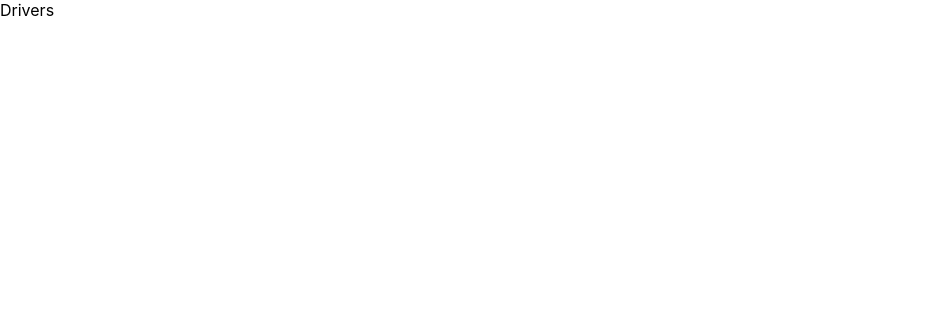
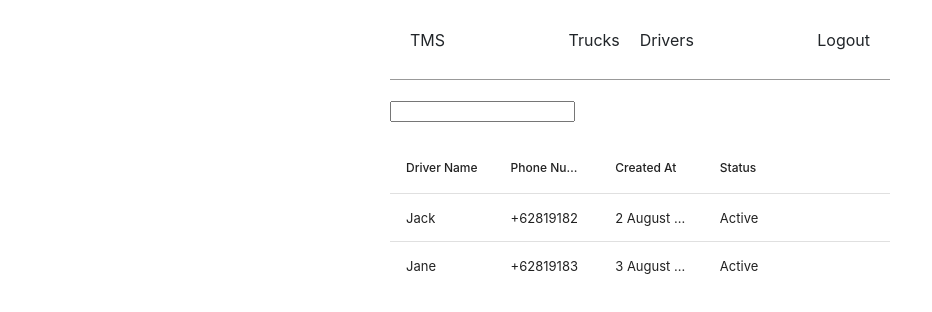
Before and after one commit to Hackathon-Kargo-Team-9/frontend, a Next.js app: page /transporter/drivers in a window 1280 px wide. Shown: the top 312 px of the page, without its empty margins (0-932 px from the left). Built offline with nearby package versions, Linux system fonts and the light colour scheme.

Commit message:
initiate drivers page

```diff
--- a/pages/transporter/drivers/index.js
+++ b/pages/transporter/drivers/index.js
@@ -1,7 +1,110 @@
-import React from "react";
+import Link from "next/link";
+import React, { useState } from "react";
+import styled from "styled-components";
+import DataTable from "react-data-table-component";
+
+const Container = styled.div`
+  min-height: 100vh;
+  width: 100%;
+  background-color: var(--light);
+  color: var(--darkgrey);
+  max-width: 500px;
+  margin: 0 auto;
+`;
+
+const NavbarContainer = styled.nav`
+  height: 80px;
+  border-bottom: 1px solid var(--grey);
+  display: flex;
+  justify-content: space-between;
+  align-items: center;
+  padding: 20px;
+`;
+
+const Links = styled.div`
+  display: flex;
+  gap: 20px;
+`;
+
+const Filter = styled.div`
+  display: flex;
+  justify-content: space-between;
+  margin-top: 20px;
+`;
+
+const TableContainer = styled.div`
+  margin-top: 20px;
+`;
+
+function Navbar() {
+  return (
+    <NavbarContainer>
+      <div>TMS</div>
+      <Links>
+        <Link href="/trucks">Trucks</Link>
+        <Link href="/drivers">Drivers</Link>
+      </Links>
+      <div>Logout</div>
+    </NavbarContainer>
+  );
+}
 
 function Drivers() {
-  return <div>Drivers</div>;
+  const columns = [
+    {
+      name: "Driver Name",
+      selector: (row) => row.driver_name,
+    },
+    {
+      name: "Phone Number",
+      selector: (row) => row.phone_number,
+    },
+    {
+      name: "Created At",
+      selector: (row) => row.created_at,
+    },
+    {
+      name: "Status",
+      selector: (row) => row.status,
+    },
+    {
+      name: "",
+    },
+  ];
+
+  const data = [
+    {
+      driver_name: "Jack",
+      phone_number: "+62819182",
+      created_at: "2 August 2020",
+      status: "Active",
+    },
+    {
+      driver_name: "Jane",
+      phone_number: "+62819183",
+      created_at: "3 August 2020",
+      status: "Active",
+    },
+  ];
+
+  const [search, setSearch] = useState("");
+  return (
+    <Container>
+      <Navbar />
+      <Filter>
+        <div>
+          <input
+            type="text"
+            value={search}
+            onChange={(e) => setSearch(e.target.value)}
+          />
+        </div>
+      </Filter>
+      <TableContainer>
+        <DataTable columns={columns} data={data} />
+      </TableContainer>
+    </Container>
+  );
 }
 
 export default Drivers;
```
